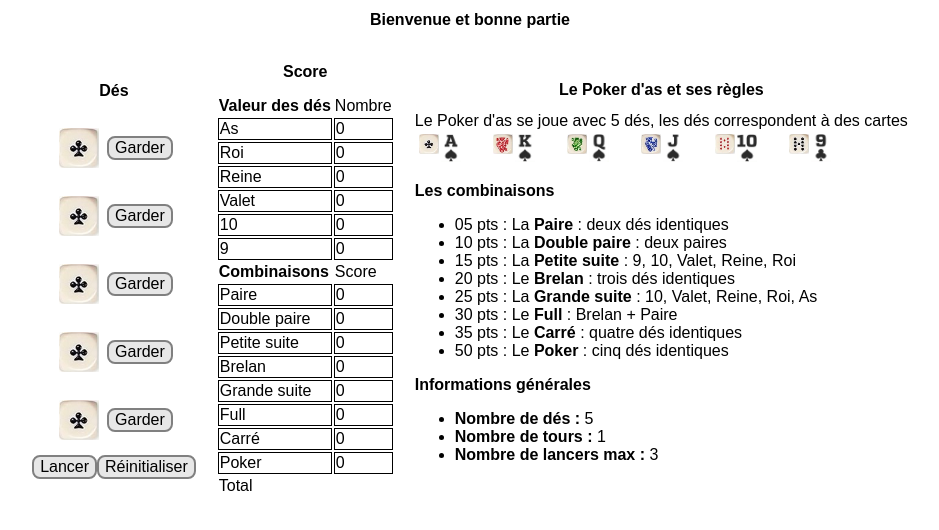
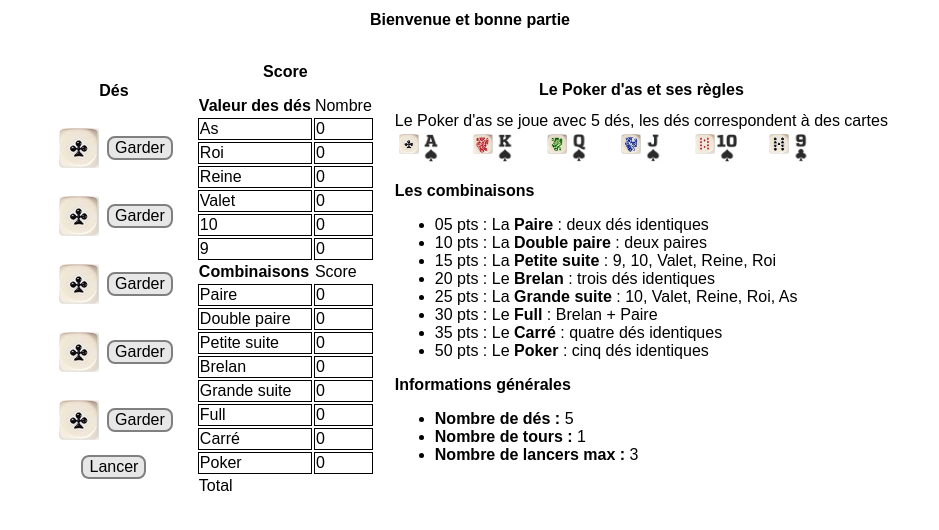
Before and after one commit to Robin-44/PokerDice, a plain HTML site: page index.html in a window 1280 px wide. Shown: the whole page, without its empty margins (170-1109 px from the left). Drawn offline with Linux system fonts and the light colour scheme.

Commit message:
Update index.html

```diff
--- a/index.html
+++ b/index.html
@@ -39,7 +39,6 @@
             </div>
             <div class="container">
                 <button onClick="roll_dice ();">Lancer</button>
-                <button onClick="javascript:document.location.href='Index.html'">Réinitialiser</button>
             </div>
         </section>
         <section>
```
